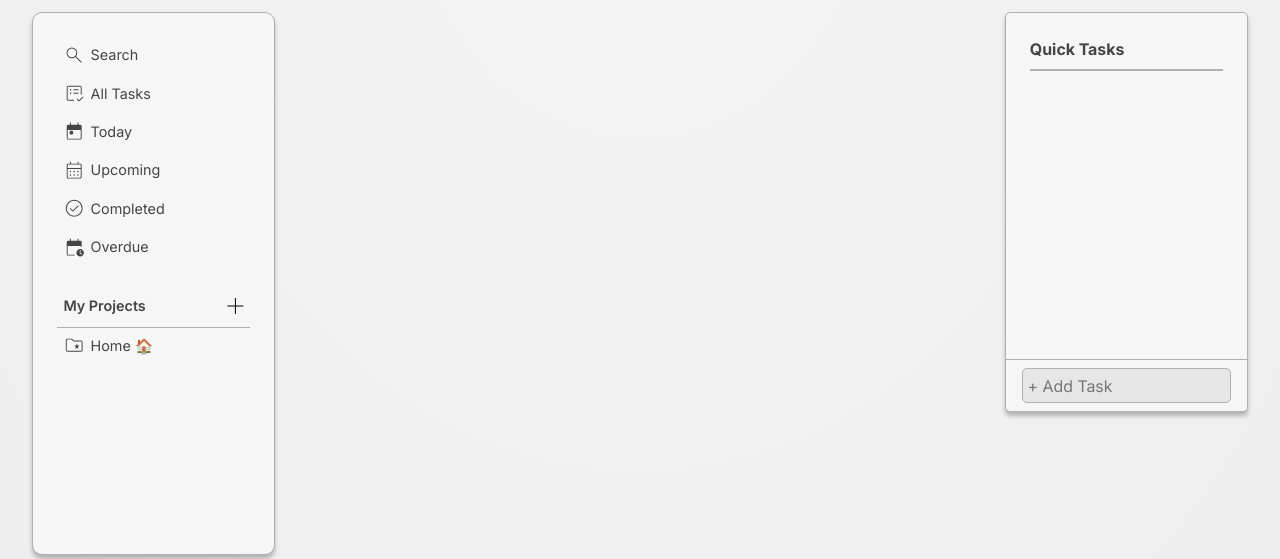
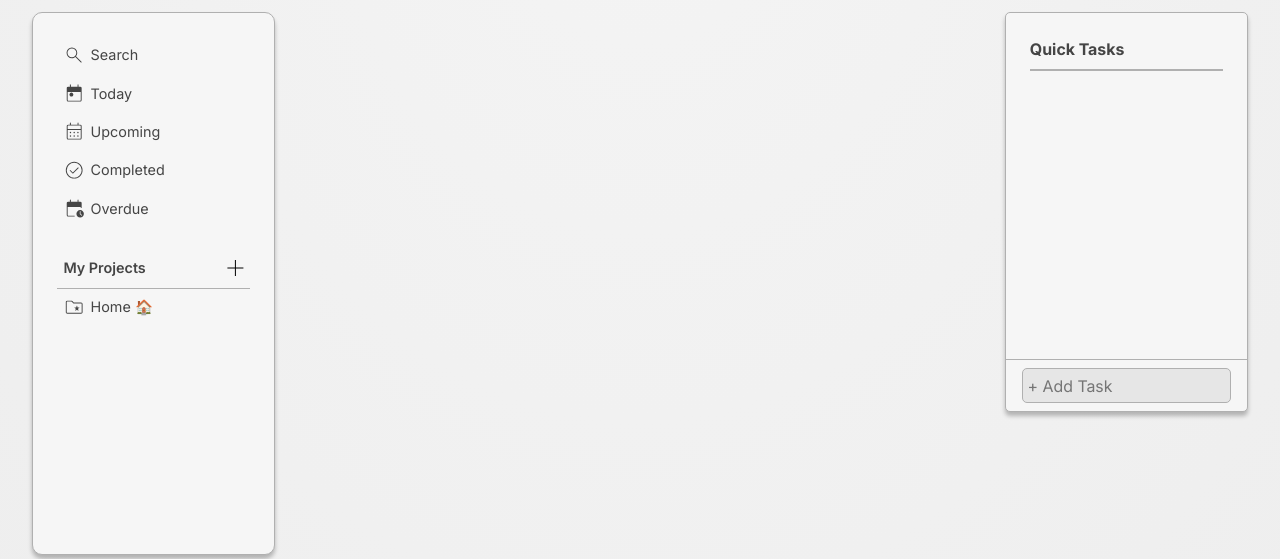
Before and after one commit to JohnKelly-T/to-do-list, a website built with webpack: page src/template.html in a window 1280 px wide. Shown: the part 148-707 px from the top of the page. Built offline with nearby package versions, Linux system fonts and the light colour scheme.

Commit message:
Remove all tasks nav

```diff
--- a/src/template.html
+++ b/src/template.html
@@ -23,11 +23,6 @@
           <button class="nav-btn">
             <svg class="nav-btn-icon" xmlns="http://www.w3.org/2000/svg" viewBox="0 0 24 24"><path fill="currentColor" d="M9.539 15.23q-2.398 0-4.065-1.666Q3.808 11.899 3.808 9.5t1.666-4.065T9.539 3.77t4.064 1.666T15.269 9.5q0 1.042-.369 2.017t-.97 1.668l5.909 5.907q.14.14.15.345q.009.203-.15.363q-.16.16-.354.16t-.354-.16l-5.908-5.908q-.75.639-1.725.989t-1.96.35m0-1q1.99 0 3.361-1.37q1.37-1.37 1.37-3.361T12.9 6.14T9.54 4.77q-1.991 0-3.361 1.37T4.808 9.5t1.37 3.36t3.36 1.37"/></svg>
             <div class="nav-btn-text">Search</div>
-          </button>
-
-          <button class="nav-btn">
-            <svg class="nav-btn-icon" xmlns="http://www.w3.org/2000/svg" viewBox="0 0 24 24"><path fill="currentColor" d="M5 19V5zm.616 1q-.691 0-1.153-.462T4 18.384V5.616q0-.691.463-1.153T5.616 4h12.769q.69 0 1.153.463T20 5.616v7.461q0 .213-.144.356t-.357.144t-.356-.144t-.143-.356V5.616q0-.231-.192-.424T18.384 5H5.616q-.231 0-.424.192T5 5.616v12.769q0 .23.192.423t.423.192h5.847q.212 0 .356.144t.144.357t-.144.356t-.356.143zm11.638-.402l3.698-3.704q.146-.146.347-.156t.367.156t.165.357t-.165.357l-3.847 3.826q-.238.243-.566.243t-.57-.242l-1.818-1.798q-.16-.147-.16-.348t.166-.366q.165-.165.354-.165t.354.165zm-9.137-6.829q.327 0 .548-.221q.22-.222.22-.55t-.222-.547t-.549-.22t-.548.221t-.22.55t.222.547t.549.22m0-3.769q.327 0 .548-.221q.22-.222.22-.55t-.222-.547t-.549-.22t-.548.221q-.22.222-.22.549t.222.548t.549.22m7.96 3.5q.213 0 .356-.144t.144-.357t-.144-.356t-.356-.143h-4.385q-.212 0-.356.144t-.144.357t.144.356t.356.143zm0-3.77q.213 0 .356-.143q.144-.144.144-.357t-.144-.356t-.356-.143h-4.385q-.212 0-.356.144t-.144.357t.144.356t.356.143z"/></svg>
-            <div class="nav-btn-text">All Tasks</div>
           </button>
 
           <button class="nav-btn" id="today">
```
